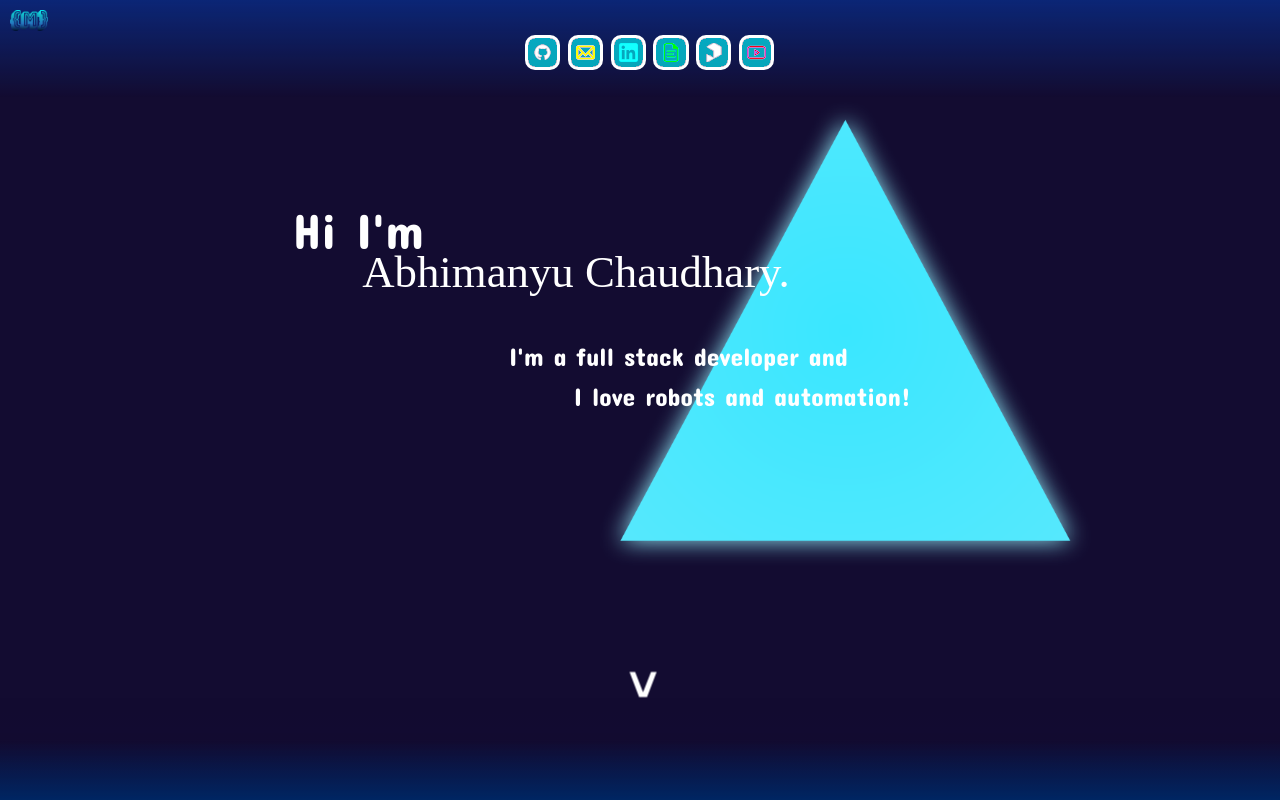
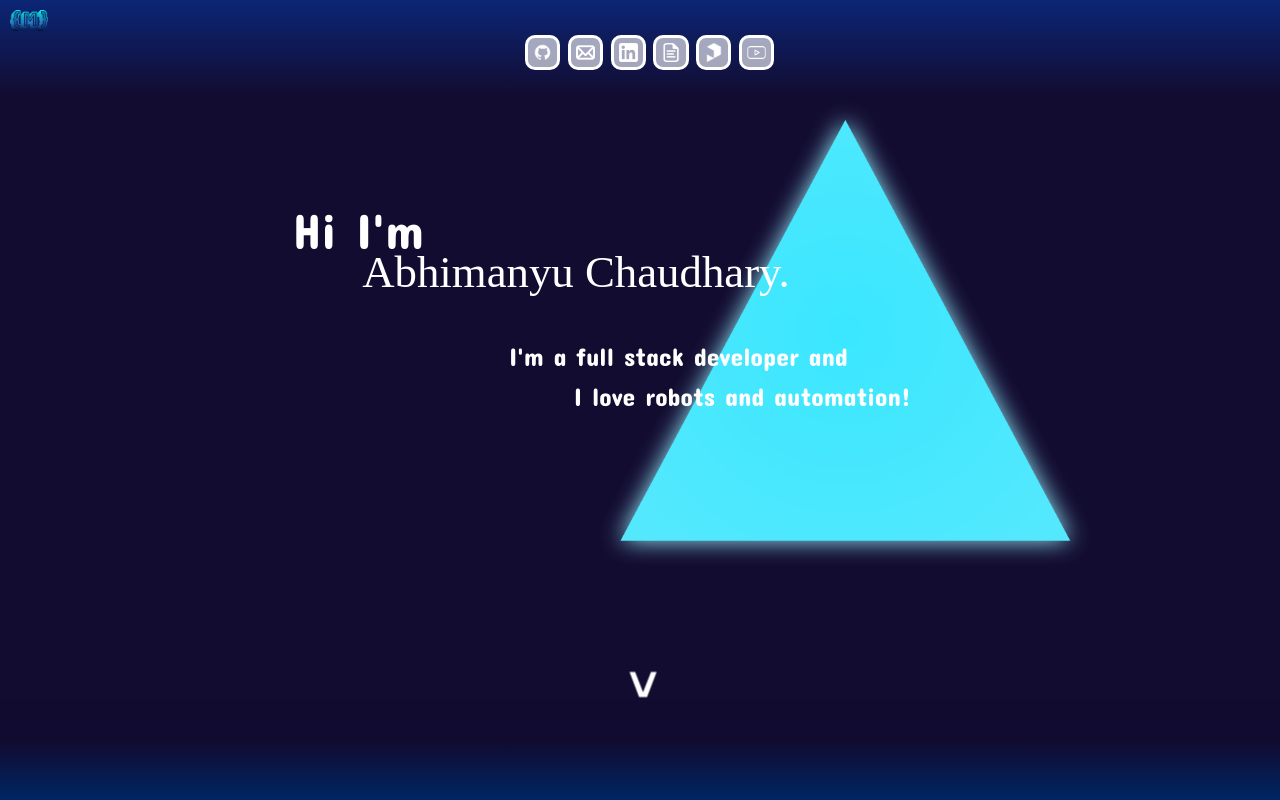
Before and after one commit to MadRobin13/MadRobin13-Website, a React (Create React App) app in the folder frontend/: page / in a window 1280 px wide. Shown: the top 800 px of the page. Built offline with nearby package versions, Linux system fonts and the light colour scheme; a web font is replaced by a local one.

Commit message:
better links

```diff
--- a/frontend/src/App.css
+++ b/frontend/src/App.css
@@ -112,7 +112,7 @@
     background-color: #001c509f;
     transition-property: border, width, filter  ease-in-out;
     transition-duration: 0.5s;
-    filter: brightness(10);
+    filter: brightness(0) invert(1);
     /* transition: border 1s; */
   }
   img:hover {
```
